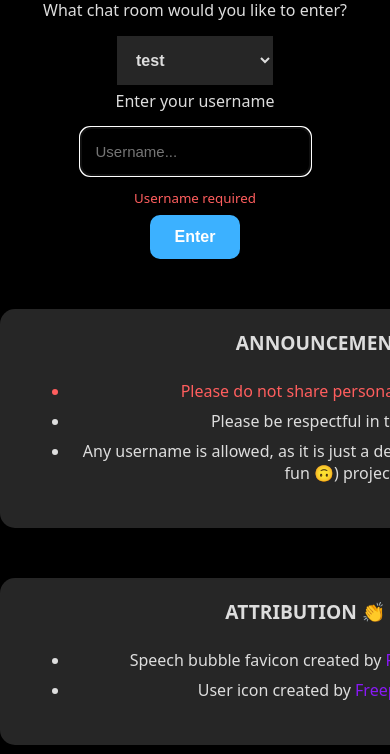
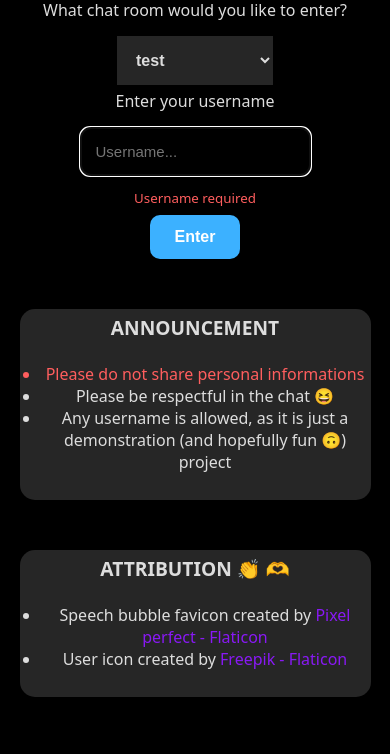
Before and after one commit to HarimbolaSantatra/django-group-chat, a Django app: page / in a window 390 px wide; the page is wider, and only the part inside the window is pictured. Shown: the part 90-844 px from the top of that part. Run offline with Django 4.2, Linux system fonts and the light colour scheme.

Commit message:
make Announcement & Attribution section responsive

```diff
--- a/main/static/main/style.css
+++ b/main/static/main/style.css
@@ -232,6 +232,7 @@ h1, h2, h3 {
   padding: 20px;
   background-color: var(--less-black);
   border-radius: 15px;
+  box-sizing: border-box;
 }
 
 .announcement-card li {
@@ -270,4 +271,19 @@ h1, h2, h3 {
     .header-svg {
         width: 45px;
     }
+
+    .announcement-card {
+      padding: 5px;
+      width: 90vw;
+    }
+
+    .announcement-card > ul {
+      padding: 6px;
+    }
+
+    .announcement-card li {
+      width: 100%;
+      margin: 0 10px;
+    }
+
 }
```
